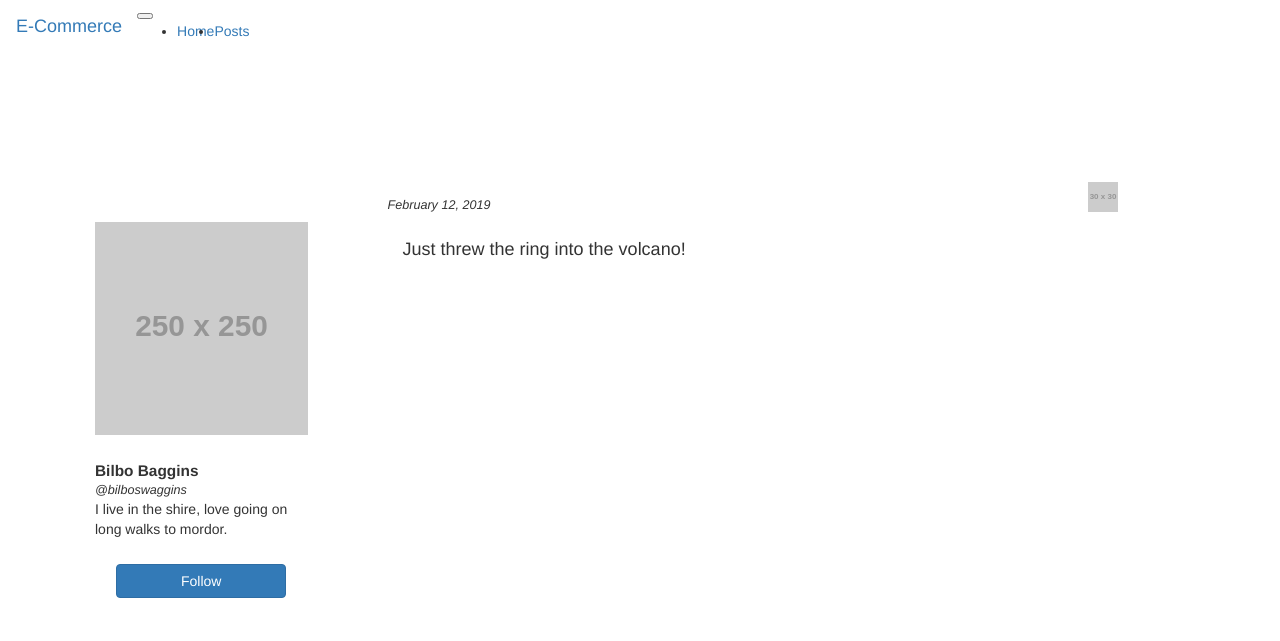
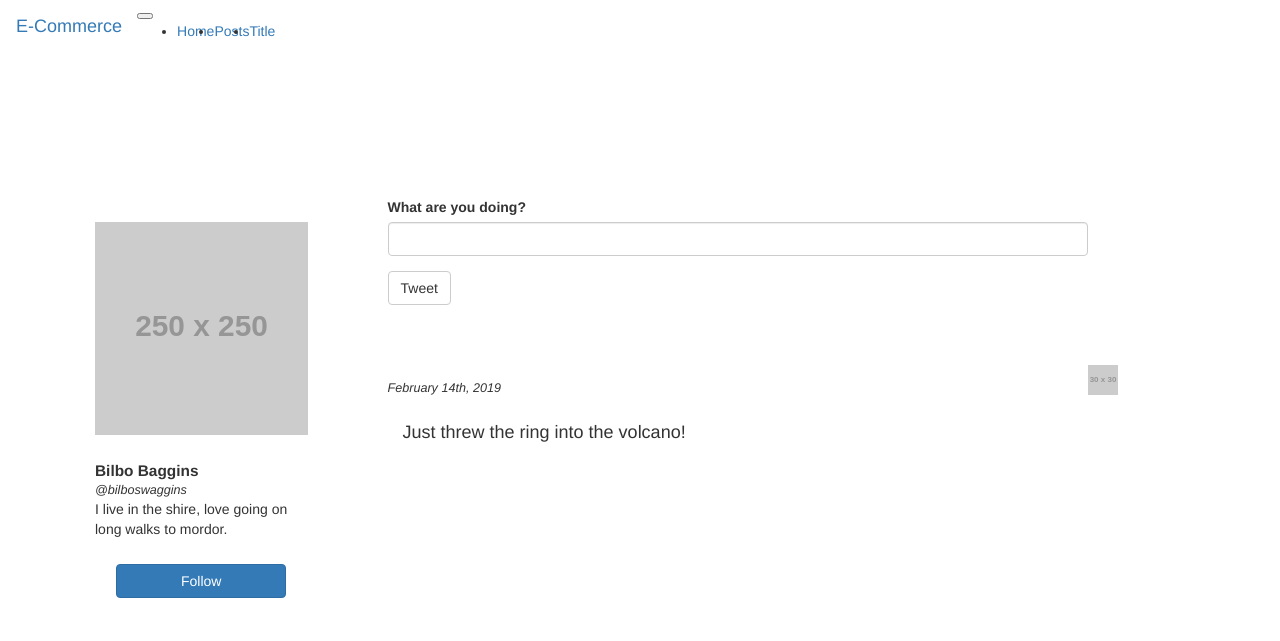
Before and after one commit to bg2345/medical_supplies, a Flask app: page /posts in a window 1280 px wide. Shown: the top 641 px of the page. Run offline with Flask 2, Linux system fonts and the light colour scheme; grey boxes labelled with a size stand in for pictures from a placeholder-image service; some libraries are stand-ins or nearby versions.

Commit message:
forms completed, TODO: add database and models

```diff
--- a/app/__init__.py
+++ b/app/__init__.py
@@ -1,6 +1,8 @@
 # import Flask class from flask module
 from flask import Flask
 from flask_bootstrap import Bootstrap
+from config import Config
+
 
 
 # create instance of app variable
@@ -8,6 +10,7 @@ app = Flask(__name__)
 
 # all other variable instanes need to come after the app instance
 bootstrap = Bootstrap(app)
+app.config.from_object(Config)
 
 # once app variable is created, import the routes to load home page
 from app import routes
--- /dev/null
+++ b/app/forms.py
@@ -0,0 +1,14 @@
+from flask_wtf import FlaskForm
+from wtforms import StringField, SubmitField
+from wtforms.validators import DataRequired
+
+
+
+class TitleForm(FlaskForm):
+    title = StringField('Title: ', validators=[DataRequired()])
+    submit = SubmitField('Submit')
+
+
+class PostForm(FlaskForm):
+    tweet = StringField('What are you doing? ', validators=[DataRequired()])
+    submit = SubmitField('Tweet')
--- a/app/routes.py
+++ b/app/routes.py
@@ -1,10 +1,22 @@
 from app import app
 from flask import render_template, url_for, redirect
+from app.forms import TitleForm, PostForm
 
+
+# create posts global variable, only for placement before implementing database
+# once database is created, get rid of this variable
+tweets = [
+    {
+        'post_id': 0,
+        'tweet': 'Just threw the ring into the volcano!',
+        'date_posted': 'February 14th, 2019'
+    }
+]
 
 @app.route('/')
 @app.route('/index')
-def index():
+@app.route('/index/<header>', methods=['GET'])
+def index(header=''):
     products = {
         1001: {
             'title': 'Soap',
@@ -28,8 +40,31 @@ def index():
     }
     }
 
-    return render_template('index.html', products=products, title='Home')
+    return render_template('index.html', header=header, products=products, title='Home')
 
-@app.route('/posts')
+@app.route('/posts', methods=['GET', 'POST'])
 def posts():
-    return render_template('posts.html', title='Posts')
+    form = PostForm()
+
+    # when form is submitted append to posts list, re-render posts page
+    if form.validate_on_submit():
+        tweet = form.tweet.data
+        tweets.append({
+            'post_id': len(tweets),
+            'tweet': tweet,
+            'date_posted': 'February 14th, 2019'
+        })
+
+    return render_template('posts.html', title='Posts', form=form, tweets=tweets)
+
+
+@app.route('/title', methods=['GET', 'POST'])
+def title():
+    form = TitleForm()
+
+    # when form is submitted, redirect to home page, and pass title to change what the h1 tag says
+    if form.validate_on_submit():
+        header = form.title.data
+        return redirect(url_for('index', header=header))
+
+    return render_template('title.html', title='Title', form=form)
--- a/app/templates/base.html
+++ b/app/templates/base.html
@@ -1,4 +1,4 @@
-<!-- Inheriting base htm from bootstraps base file, which includes all necessary html tags -->
+<!-- Inheriting base html from bootstraps base file, which includes all necessary html tags -->
 
 {% extends 'bootstrap/base.html' %}
 
@@ -44,6 +44,12 @@
         <li class="nav-item">
         {% endif %}
           <a class="nav-link" href="{{ url_for('posts') }}">Posts</a>
+          {% if title == 'Title' %}
+          <li class="nav-item active">
+          {% else %}
+          <li class="nav-item">
+          {% endif %}
+            <a class="nav-link" href="{{ url_for('title') }}">Title</a>
         </li>
       </ul>
     </div>
--- a/app/templates/posts.html
+++ b/app/templates/posts.html
@@ -1,7 +1,8 @@
 {% extends 'base.html' %}
+{% import 'bootstrap/wtf.html' as wtf %}
 
 {% block title %}
-  {{ super() }} - posts
+  {{ super() }} - Posts
 {% endblock %}
 
 
@@ -27,15 +28,28 @@
 
       <!-- starts tweet secion -->
       <div class="col-md-8 offset-md-1">
+        <!-- start post form -->
         <div class="row">
           <div class="col-md-12">
             <div class="card">
-              <img src="http://placehold.it/30x30" alt="Profile Image" class="prof_pic">
-              <p class="card-subtitle">February 12, 2019</p>
-              <h4>Just threw the ring into the volcano!</h4>
+              {{ wtf.quick_form(form) }}
             </div>
-          </div> <!-- ends col 12 for tweet -->
-        </div> <!-- ends row for tweet -->
+          </div>
+        </div>
+
+        <!-- end post form -->
+
+        {% for post in tweets %}
+          <div class="row top-margin-sm">
+            <div class="col-md-12">
+              <div class="card">
+                <img src="http://placehold.it/30x30" alt="Profile Image" class="prof_pic">
+                <p class="card-subtitle">{{ post.date_posted }}</p>
+                <h4>{{ post.tweet }}</h4>
+              </div>
+            </div> <!-- ends col 12 for tweet -->
+          </div> <!-- ends row for tweet -->
+        {% endfor %}
       </div> <!-- ends col 8 -->
       <!-- ends tweet section -->
 
```
Also changed, not shown: app/templates/index.html (+6 -1 lines), app/templates/title.html (added, +17 -0 lines), 1 other file.
